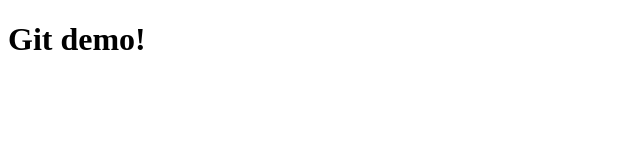
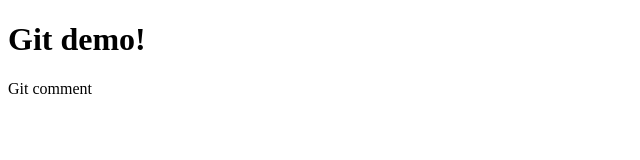
Before and after one commit to BicegoBuilds/new-repo, a plain HTML site: page index.html in a window 1280 px wide. Shown: the whole page, without its empty margins (0-640 px from the left). Drawn offline with Linux system fonts and the light colour scheme.

Commit message:
add p tag

```diff
--- a/index.html
+++ b/index.html
@@ -7,5 +7,6 @@
   </head>
   <body>
     <h1>Git demo!</h1>
+    <p>Git comment</p>
   </body>
 </html>
```
